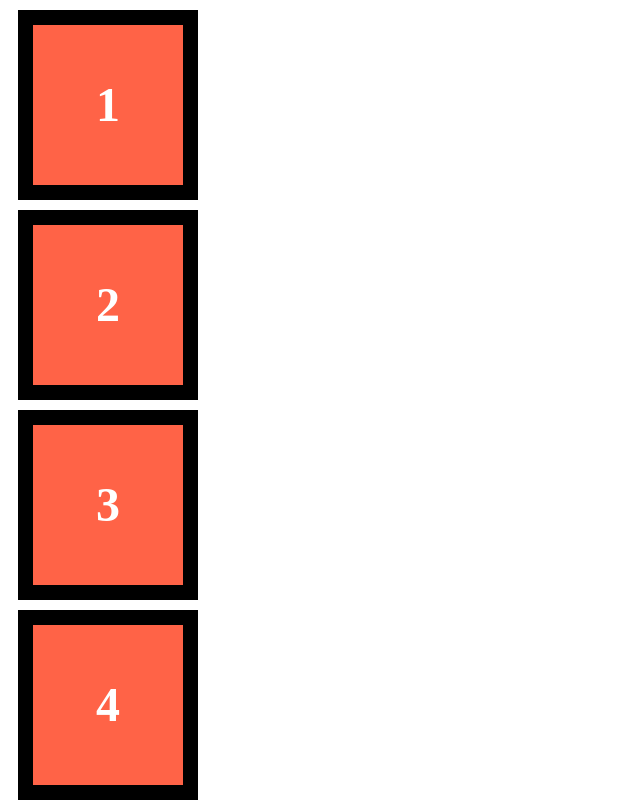
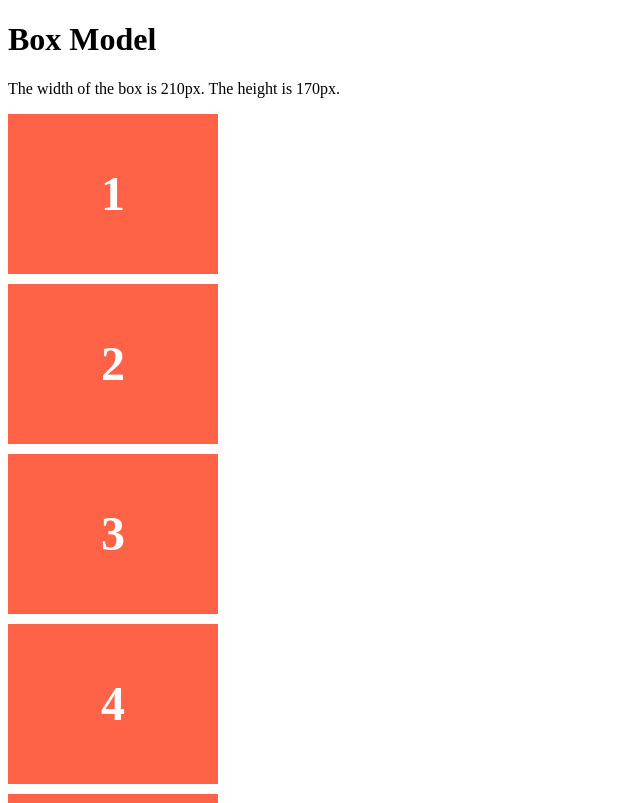
Before and after one commit to ajvigil/css-flexbox, a plain HTML site: page index.html in a window 1280 px wide. Shown: the top 803 px of the page, without its empty margins (0-640 px from the left). Drawn offline with Linux system fonts and the light colour scheme.

Commit message:
step 1 and 2 complete

```diff
--- a/index.html
+++ b/index.html
@@ -6,6 +6,9 @@
         <link rel="stylesheet" href="style.css">
     </head>
     <body>
+        <div>
+            <h1>Box Model</h1>
+            <p>The width of the box is 210px. The height is 170px.</p>
             <ul class="my-list">
                 <li class="my-item">1</li>
                 <li class="my-item">2</li>
@@ -14,5 +17,6 @@
                 <li class="my-item">5</li>
                 <li class="my-item">6</li>
             </ul>
+        </div>
     </body>
 </html>
--- a/style.css
+++ b/style.css
@@ -13,14 +13,8 @@ li {
 }
 
 .my-item {
-    margin: 10px;
-    border: 15px solid black;
+    width: 200px;
+    max-height: 150px;
     padding: 5px;
-    /*width: 200px;*/
-    /*height: 50px;*/
+    margin-top: 10px;
 }
-
-.my-list {
-    width: 200px;
-    height: 150px;
-}
```
Lines whose indentation alone changed are shown as unchanged.
